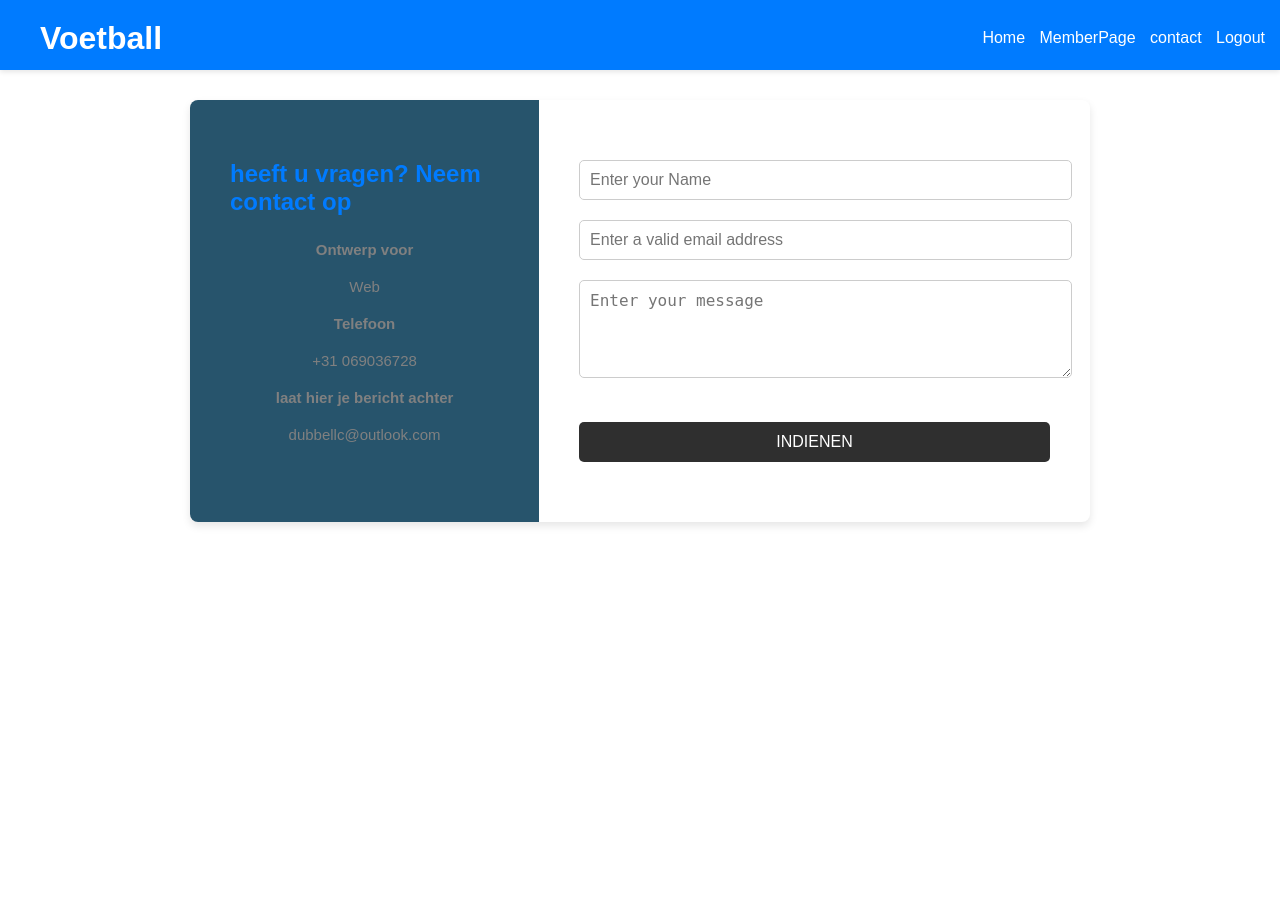
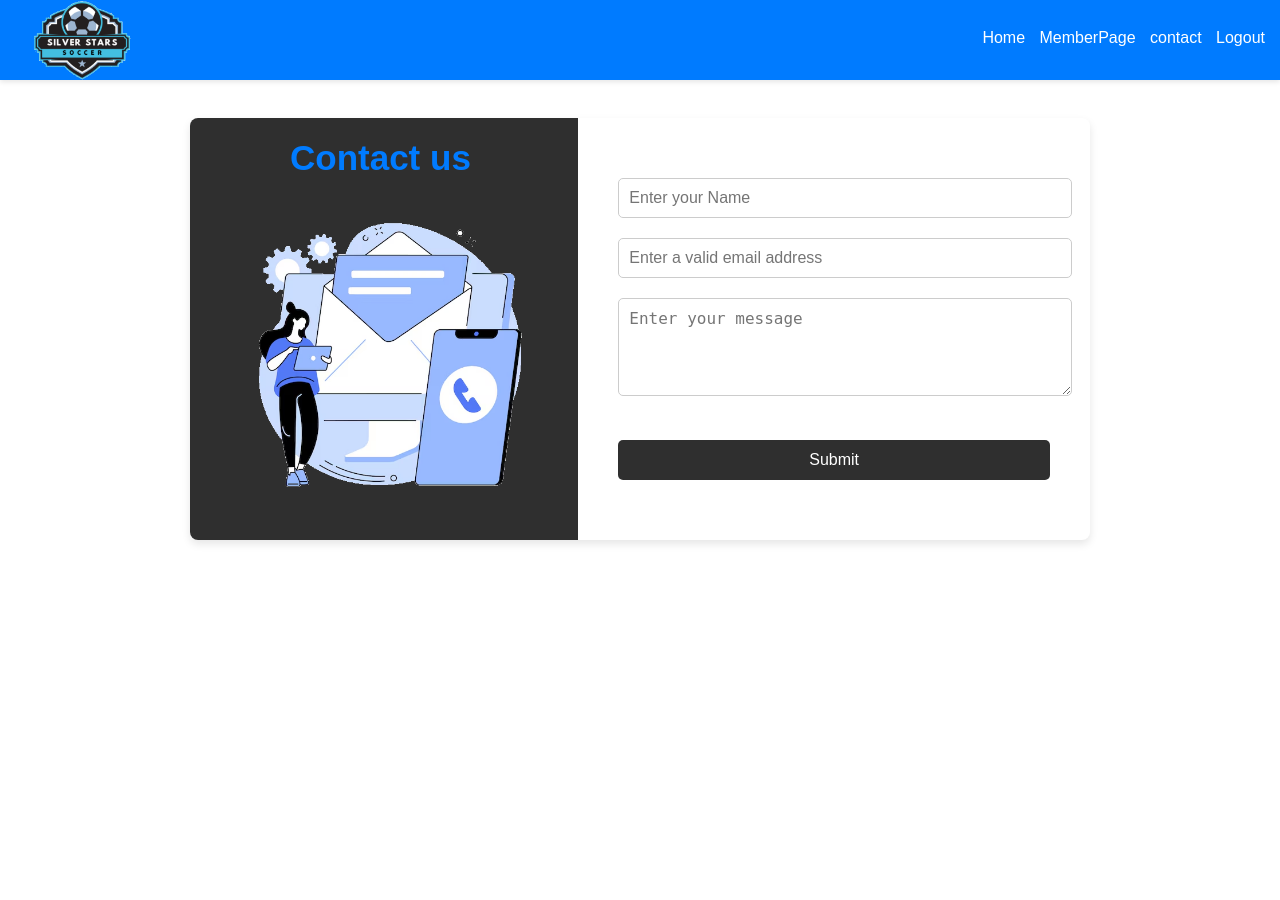
Before and after one commit to ChaimCadeau/voetballl, a PHP site: page /contact.php in a window 1280 px wide. After the commit the page ends 544 px from the top, so only its background shows below. Run offline with PHP 8.4, Linux system fonts and the light colour scheme.

Commit message:
aanpasigen

```diff
--- a/contact.php
+++ b/contact.php
@@ -9,15 +9,13 @@
 <body>
 <?php include('header.php'); ?>
 
+<div class="footo">
+    <img src="images/contact.png" alt="contact">
+</div>
+
 <div class="custom-container">
     <div class="custom-left-panel">
-        <h2>heeft u vragen? Neem contact op</h2>
-        <p><strong>Ontwerp voor</strong></p>
-        <p>Web</p>
-        <p><strong>Telefoon</strong></p>
-        <p>+31 069036728</p>
-        <p><strong>laat hier je bericht achter</strong></p>
-        <p>dubbellc@outlook.com</p>
+        <h2>Contact us</h2>
     </div>
     <div class="custom-right-panel">
         <form action="mailto:c.cadeau@outlook.com" method="post" enctype="text/plain">
@@ -31,7 +29,7 @@
                 <label for="bericht"></label><textarea id="bericht" name="bericht" rows="4" placeholder="Enter your message" required></textarea>
             </div>
             <div class="custom-form-group">
-                <input type="submit" value="INDIENEN">
+                <input type="submit" value="Submit">
             </div>
         </form>
     </div>
--- a/header.php
+++ b/header.php
@@ -9,7 +9,7 @@
 <body>
 <header>
     <div class="container">
-        <h1>Voetball</h1>
+        <h1>.</h1>
         <nav>
             <ul>
                 <li><a href="home.php">Home</a></li>
@@ -19,6 +19,9 @@
             </ul>
         </nav>
     </div>
+    <div class="logo">
+    <img src="images/logoo.png" alt="logoo">
+    </div>
 </header>
 </body>
 </html>
--- a/style.css
+++ b/style.css
@@ -186,12 +186,18 @@ body {
     overscroll-behavior-y: auto;
 }
 
+.logo img{
+    width: 540px;
+    margin-top: -211px;
+    margin-left: -190px;
+}
+
 header {
     position: fixed;
     top: 0;
     left: 0;
     width: 100%;
-    height: 70px;
+    height: 80px;
     background-color: #007bff;
     color: #fff;
     padding: -70px 15px;
@@ -205,6 +211,7 @@ header {
     padding: 20px;
     text-align: center;
 }
+
 
 header .container {
     display: flex;
@@ -820,7 +827,6 @@ body{
 .contact.php, body {
     margin: 0;
     padding: 0;
-    overflow: hidden;
 }
 
 .custom-container {
@@ -835,25 +841,24 @@ body{
 }
 
 .custom-left-panel {
-    background-color: #27546c;
+    background-color: #2F2F2F;
     color: #007bff;
     padding: 40px;
-    width: 40%;
+    width: 50%;
+    z-index: 0;
 }
 
 .custom-left-panel h2 {
-    font-size: 24px;
-    margin-bottom: 25px;
+    font-size: 35px;
+    margin-top: -20px;
+    margin-left: 60px;
 }
 
-.custom-left-panel p {
-    font-size: 15px;
-    margin-bottom: 20px;
-}
 
 .custom-right-panel {
     padding: 40px;
     width: 70%;
+    z-index: 3;
 }
 
 .custom-form-group {
@@ -880,3 +885,11 @@ body{
 .custom-form-group input[type="submit"]:hover {
     background-color: #007bff;
 }
+
+.footo img{
+    width: 1100px;
+    margin-bottom: -650px;
+    z-index: 2;
+    position: relative;
+    margin-left: -160px;
+}
```
Also changed, not shown: script.js (+4 -11 lines), images/contact.png (added), images/logoo.png (added), images/logooo.png (added).
